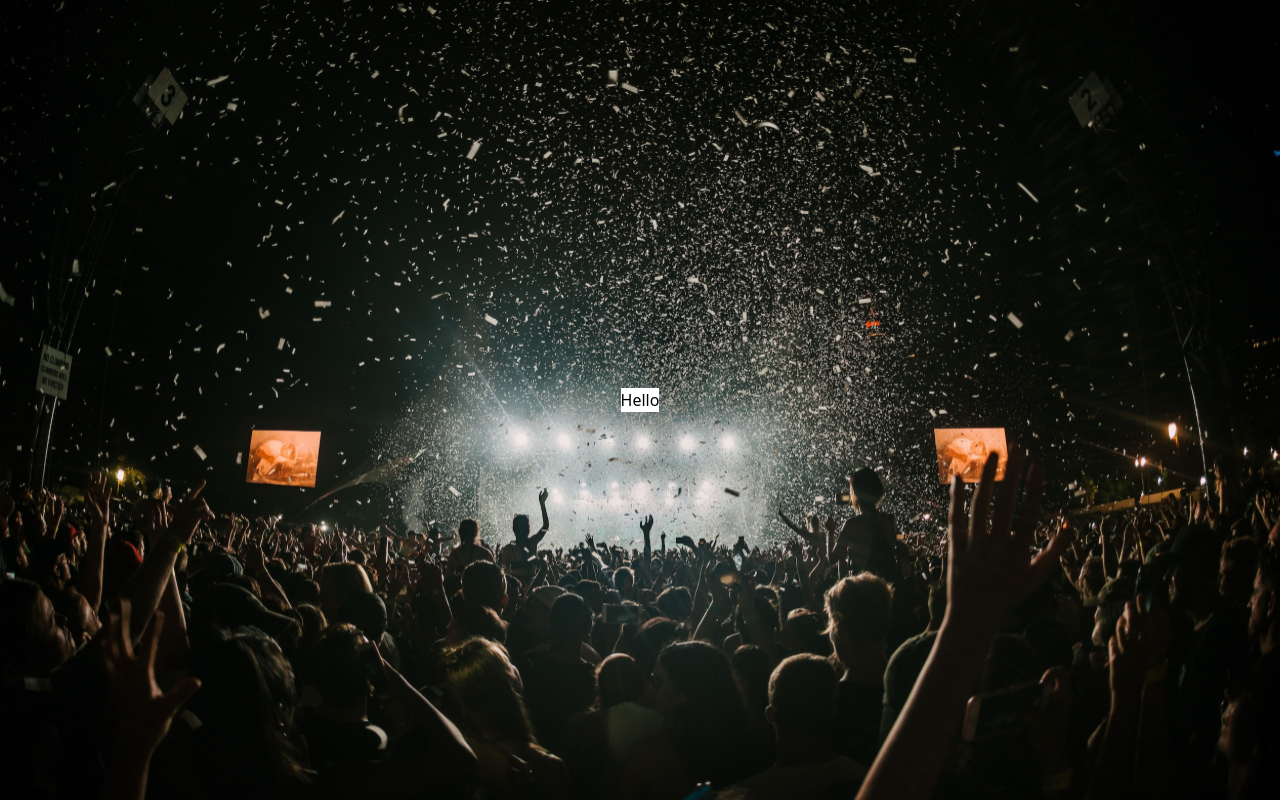
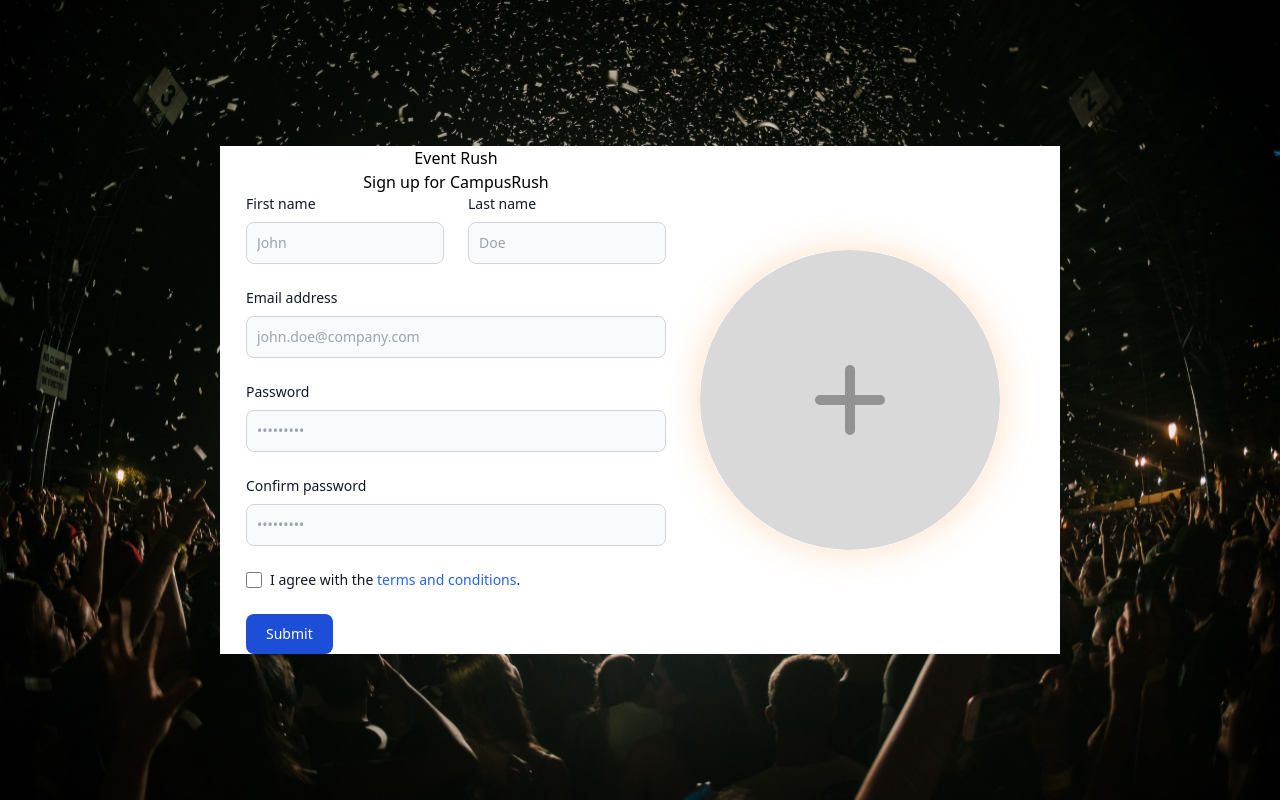
Before and after one commit to HawkingRadiation42/EventRush, a React (Create React App) app in the folder client/: page /signup in a window 1280 px wide. Built offline with nearby package versions, Linux system fonts and the light colour scheme.

Commit message:
Initial Sign Up

```diff
--- a/client/src/pages/SignUp.jsx
+++ b/client/src/pages/SignUp.jsx
@@ -1,10 +1,129 @@
 import React from "react";
 import "./SignUp.css";
+import upload from "../assets/UploadPhoto.svg";
 
 const SignUp = () => {
   return (
     <div className="back flex justify-center items-center">
-      <div className="flex justify-center items-center bg-white">Hello</div>
+      <div className="flex justify-center items-center bg-white">
+        <div className="w-1/2 h-full flex justify-center flex-col items-center">
+          <h1>Event Rush</h1>
+          <h2>Sign up for CampusRush</h2>
+          <form>
+            <div className="grid gap-6 mb-6 md:grid-cols-2">
+              <div>
+                <label
+                  for="first_name"
+                  className="block mb-2 text-sm font-medium text-gray-900 dark:text-gray-300"
+                >
+                  First name
+                </label>
+                <input
+                  type="text"
+                  id="first_name"
+                  className="bg-gray-50 border border-gray-300 text-gray-900 text-sm rounded-lg focus:ring-blue-500 focus:border-blue-500 block w-full p-2.5 "
+                  placeholder="John"
+                  required=""
+                />
+              </div>
+              <div>
+                <label
+                  for="last_name"
+                  className="block mb-2 text-sm font-medium text-gray-900 "
+                >
+                  Last name
+                </label>
+                <input
+                  type="text"
+                  id="last_name"
+                  className="bg-gray-50 border border-gray-300 text-gray-900 text-sm rounded-lg focus:ring-blue-500 focus:border-blue-500 block w-full p-2.5 "
+                  placeholder="Doe"
+                  required=""
+                />
+              </div>
+            </div>
+            <div className="mb-6">
+              <label
+                for="email"
+                className="block mb-2 text-sm font-medium text-gray-900 "
+              >
+                Email address
+              </label>
+              <input
+                type="email"
+                id="email"
+                className="bg-gray-50 border border-gray-300 text-gray-900 text-sm rounded-lg focus:ring-blue-500 focus:border-blue-500 block w-full p-2.5 "
+                placeholder="john.doe@company.com"
+                required=""
+              />
+            </div>
+            <div className="mb-6">
+              <label
+                for="password"
+                className="block mb-2 text-sm font-medium text-gray-900 "
+              >
+                Password
+              </label>
+              <input
+                type="password"
+                id="password"
+                className="bg-gray-50 border border-gray-300 text-gray-900 text-sm rounded-lg focus:ring-blue-500 focus:border-blue-500 block w-full p-2.5 "
+                placeholder="•••••••••"
+                required=""
+              />
+            </div>
+            <div className="mb-6">
+              <label
+                for="confirm_password"
+                className="block mb-2 text-sm font-medium text-gray-900 "
+              >
+                Confirm password
+              </label>
+              <input
+                type="password"
+                id="confirm_password"
+                className="bg-gray-50 border border-gray-300 text-gray-900 text-sm rounded-lg focus:ring-blue-500 focus:border-blue-500 block w-full p-2.5 "
+                placeholder="•••••••••"
+                required=""
+              />
+            </div>
+            <div className="flex items-start mb-6">
+              <div className="flex items-center h-5">
+                <input
+                  id="remember"
+                  type="checkbox"
+                  value=""
+                  className="w-4 h-4 bg-gray-50 rounded border border-gray-300 focus:ring-3 focus:ring-blue-300 "
+                  required=""
+                />
+              </div>
+              <label
+                for="remember"
+                className="ml-2 text-sm font-medium text-gray-900 "
+              >
+                I agree with the{" "}
+                <a
+                  href="#"
+                  className="text-blue-600 hover:underline dark:text-blue-500"
+                >
+                  terms and conditions
+                </a>
+                .
+              </label>
+            </div>
+            <button
+              type="submit"
+              className="text-white bg-blue-700 hover:bg-blue-800 focus:ring-4 focus:outline-none focus:ring-blue-300 font-medium rounded-lg text-sm w-full sm:w-auto px-5 py-2.5 text-center dark:bg-blue-600 dark:hover:bg-blue-700 dark:focus:ring-blue-800"
+            >
+              Submit
+            </button>
+          </form>
+        </div>
+        <div>
+          <hr />
+        </div>
+        <img src={upload} />
+      </div>
     </div>
   );
 };
```
Also changed, not shown: client/src/assets/UploadPhoto.svg (added).
